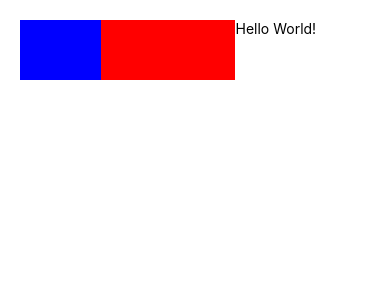
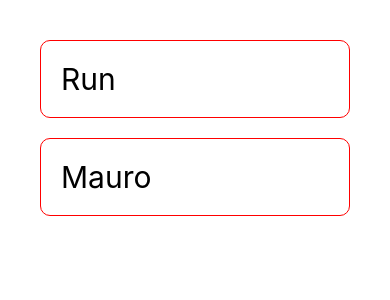
Before and after one commit to angelroma/just-a-moment, a React Native app: screen / in a window 390 px wide. Shown: the top 300 px of the page. Built offline with nearby package versions, Linux system fonts and the light colour scheme.

Commit message:
Add basic task component

```diff
--- a/components/Task.js
+++ b/components/Task.js
@@ -1,18 +1,48 @@
 import React, {Component} from 'react';
-import {View, Text} from 'react-native';
+import {View, Text, StyleSheet, TouchableHighlight} from 'react-native';
+
+const styles = StyleSheet.create({
+  container: {
+    justifyContent: 'space-between',
+    padding: 30,
+  },
+  taskContainer: {
+    justifyContent: 'space-between',
+    padding: 20,
+    margin: 10,
+    borderRadius: 10,
+    borderColor: 'red',
+    borderWidth: 1
+  },
+  taskText: {
+    fontSize: 30
+  }
+});
 
 export default class Task extends Component {
+
+  _onLongPressButton() {
+    alert('Connectate para jugar!')
+  }
+
+  _onPressButton() {
+    alert('You tapped the button!')
+  }
+
   render() {
     return (
-      <View
-        style={{
-          flexDirection: 'row',
-          height: 100,
-          padding: 20,
-        }}>
-        <View style={{backgroundColor: 'blue', flex: 0.3}} />
-        <View style={{backgroundColor: 'red', flex: 0.5}} />
-        <Text>Hello World!</Text>
+      <View style={styles.container}>
+        <TouchableHighlight style={styles.taskContainer} onPress={this._onPressButton} onLongPress={this._onLongPressButton} underlayColor="red">
+          <Text style={styles.taskText}>
+            Run
+          </Text>
+        </TouchableHighlight>
+
+        <TouchableHighlight style={styles.taskContainer} onPress={this._onPressButton} onLongPress={this._onLongPressButton} underlayColor="red">
+          <Text style={styles.taskText}>
+            Mauro
+          </Text>
+        </TouchableHighlight>
       </View>
     );
   }
```
Also changed, not shown: .eslintrc.js.
